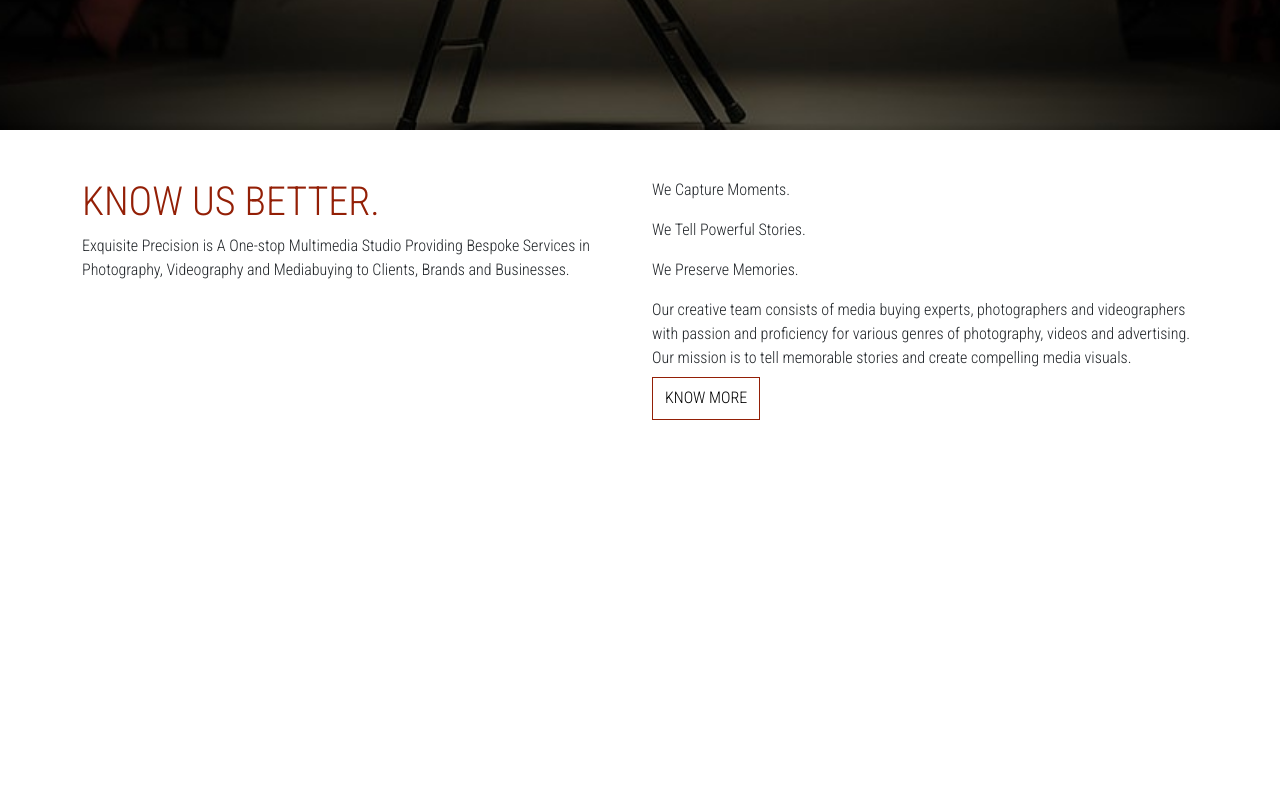
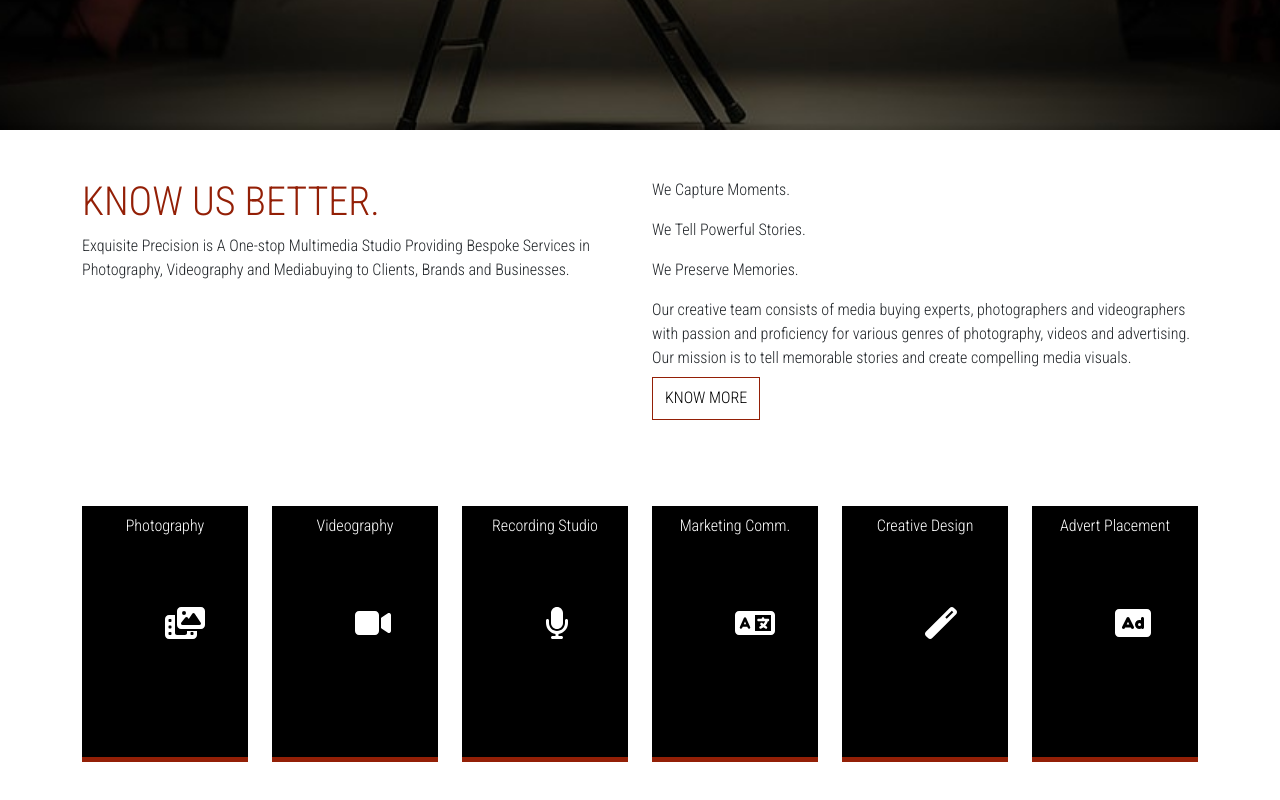
Before and after one commit to Jhondes/portfolio-project-1, a React (Create React App) app in the folder Desktop/po-po/: page / in a window 1280 px wide. Shown: the part 702-1502 px from the top of the page. Before the commit the page ends 1160 px from the top, so only its background shows below. Built offline with nearby package versions, Linux system fonts and the light colour scheme.

Commit message:
Services Completed

```diff
--- a/Desktop/po-po/src/App.css
+++ b/Desktop/po-po/src/App.css
@@ -3,7 +3,8 @@
 :root {
   --primary-white:#fff;
   --primary-red: #931F06;
-  --primary-dark: rgba(255,255,255, 0);
+  --primary-dark: #ffffff00;
+  --primary-black: #000000;
 }
 
 
@@ -184,3 +185,55 @@
   @media (max-width: 468px) {
 
   }
+
+/******************************* ABOUTUS KNOW MORE BUTTON ********************************/
+ .services {
+   text-align: center;
+   padding-bottom: 2rem;
+
+ }
+
+
+
+
+ .services .icon {
+   font-size: 2rem;
+   color: var(--primary-white);
+   position: absolute;
+   margin-top: 5%;
+   align-items: center;
+
+
+ }
+
+
+.servicestexts {
+    font-size: 1rem;
+    color: var(--primary-white);
+
+  }
+
+  .services .box:hover {
+    background: var(--primary-red);
+    border-bottom: 0.3125rem solid var(--primary-black);
+  }
+
+
+
+  .services .box {
+    height: 16rem;
+    border-bottom: 0.3125rem solid var(--primary-red);
+    padding: 0.625rem;
+    margin-bottom: 1.875rem;
+    background: var(--primary-black);
+    transition: 0.3s ease-in-out;
+  }
+
+
+  .services .box:hover .icon {
+    color: var(--primary-black);
+  }
+
+  .services .box:hover .servicestexts {
+    color: var(--primary-black);
+  }
--- a/Desktop/po-po/src/App.js
+++ b/Desktop/po-po/src/App.js
@@ -5,7 +5,8 @@
 import Navbar from "./components/Navbar";
 import Header from "./components/Header";
 import AboutUs from "./components/AboutUs";
-
+import Services from "./components/Services";
+import React, { Component } from "react";
 
 
 function App() {
@@ -15,6 +16,7 @@
      <Navbar />
      <Header />
      <AboutUs />
+     <Services />
 
     </>
   );
--- /dev/null
+++ b/Desktop/po-po/src/components/Services.js
@@ -0,0 +1,74 @@
+import React from "react";
+import { FontAwesomeIcon } from "@fortawesome/react-fontawesome";
+import { faPhotoVideo, faVideo, faMicrophone, faLanguage, faMagic, faAd } from "@fortawesome/free-solid-svg-icons";
+
+
+
+
+const Services = () => {
+  return (
+   <div className="services">
+     <div className="py-5">
+         <div className="container">
+             <div className="row">
+                 <div className="col-md-2 col-sm-6">
+                     <div className="box">
+
+                         <h3 className="servicestexts">Photography</h3>
+                         <div className="circle"></div><FontAwesomeIcon className="icon" icon={faPhotoVideo} size="2x"></FontAwesomeIcon>
+                         <div>
+
+
+
+    </div>
+
+                     </div>
+                 </div>
+                 {/* - */}
+                 <div className="col-md-2 col-sm-6">
+
+                     <div className="box">
+                         <h3 className="servicestexts">Videography</h3>
+                         <div className="circle"><FontAwesomeIcon className="icon" icon={faVideo} size="2x"></FontAwesomeIcon>
+                     </div>
+                 </div></div>
+                  {/* - */}
+                  <div className="col-md-2 col-sm-6">
+
+                     <div className="box">
+                         <h3 className="servicestexts">Recording Studio</h3>
+                         <div className="circle"><FontAwesomeIcon className="icon" icon={faMicrophone} size="2x"></FontAwesomeIcon>
+                     </div>
+                 </div></div>
+                 {/* - */}
+                 <div className="col-md-2 col-sm-6">
+
+                  <div className="box">
+                      <h3 className="servicestexts">Marketing Comm.</h3>
+                      <div className="circle"><FontAwesomeIcon className="icon" icon={faLanguage} size="2x"></FontAwesomeIcon>
+                  </div></div>
+              </div>
+              {/* - */}
+              <div className="col-md-2 col-sm-6">
+
+                  <div className="box">
+                      <h3 className="servicestexts">Creative Design</h3>
+                      <div className="circle"><FontAwesomeIcon className="icon" icon={faMagic} size="2x"></FontAwesomeIcon>
+                  </div>
+              </div></div>
+              {/* - */}
+              <div className="col-md-2 col-sm-6">
+
+                  <div className="box">
+                      <h3 className="servicestexts">Advert Placement</h3>
+                      <div className="circle"><FontAwesomeIcon className="icon" icon={faAd} size="2x"></FontAwesomeIcon>
+                  </div>
+              </div></div>
+             </div>
+         </div>
+     </div>
+   </div>
+  );
+}
+
+export default Services;
```
Also changed, not shown: Desktop/po-po/src/components/Portfolio.js (added, +16 -0 lines), Desktop/po-po/src/photo-camera.png (added), 1 other file (tests, documents, lock files or other folders).
